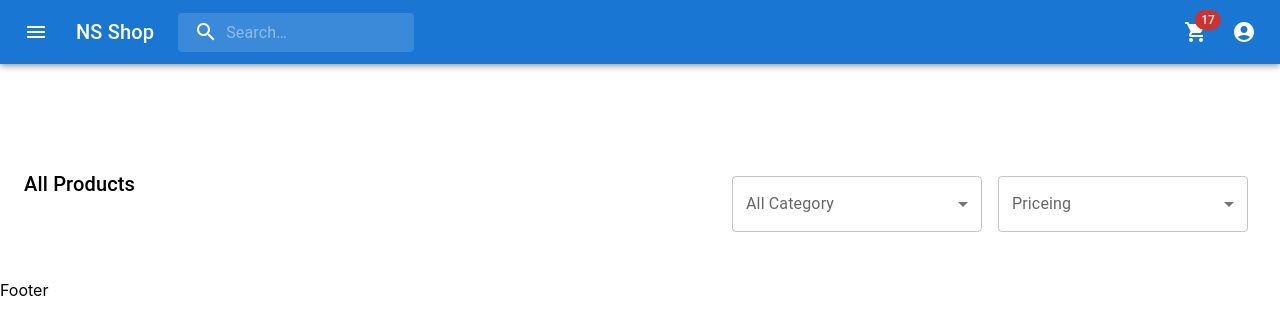
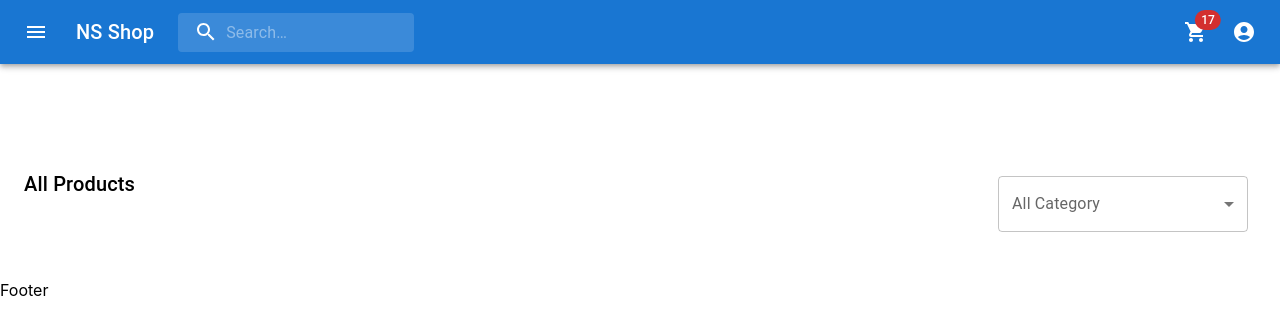
Before and after one commit to NeerajShUkL/shopping_app, a React (Create React App) app: page / in a window 1280 px wide. Shown: the top 334 px of the page. Built offline with nearby package versions, Linux system fonts and the light colour scheme.

Commit message:
remove pricing fileter

```diff
--- a/src/pages/home/Home.tsx
+++ b/src/pages/home/Home.tsx
@@ -63,28 +63,6 @@ const Home: React.FC = () => {
               </Select>
             </>
           </FormControl>
-          <FormControl sx={{ m: 1, width: 250 }}>
-            <>
-              <InputLabel id="demo-simple-select-label">
-                Priceing
-              </InputLabel>
-              <Select
-                labelId="demo-simple-select-label"
-                id="demo-simple-select"
-                value={value}
-                label="Release Year"
-                onChange={handleSelectedCategory}
-              >
-                {categories.map((category) => {
-                  return (
-                    <MenuItem key={category} value={category}>
-                      {category}
-                    </MenuItem>
-                  );
-                })}
-              </Select>
-            </>
-          </FormControl>
         </Box>
       </Grid>
     </Box>
```
